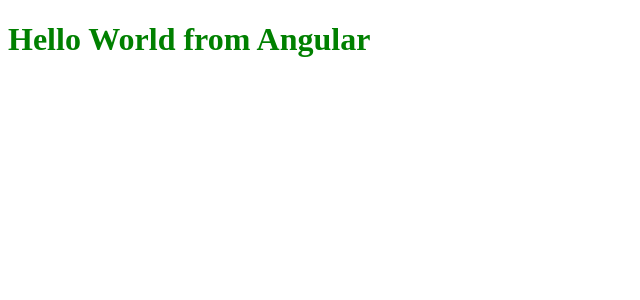
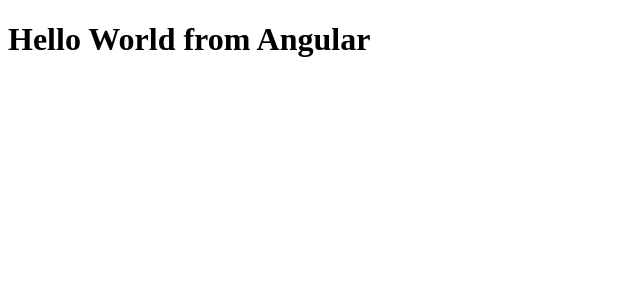
Before and after one commit to hsdahmane/ecom-success, an Angular app: page / in a window 1280 px wide. Shown: the top 300 px of the page, without its empty margins (0-640 px from the left). Built offline with nearby package versions, Linux system fonts and the light colour scheme.

Commit message:
changement de la couleur du helloworld en noir

```diff
--- a/src/app/app.component.scss
+++ b/src/app/app.component.scss
@@ -1,3 +1,3 @@
 h1{
-    color: green;
+    color: black;
 }
```
